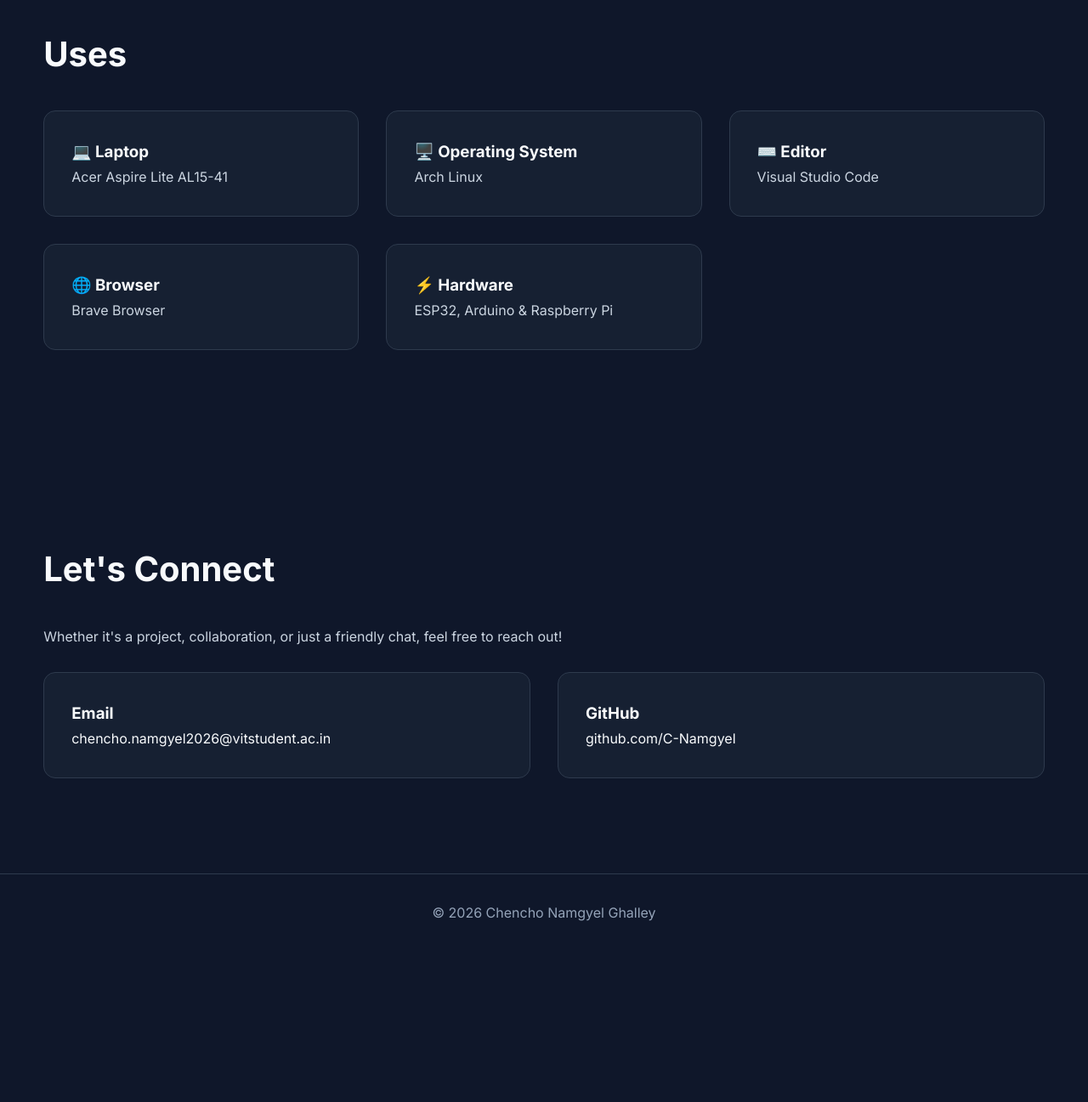
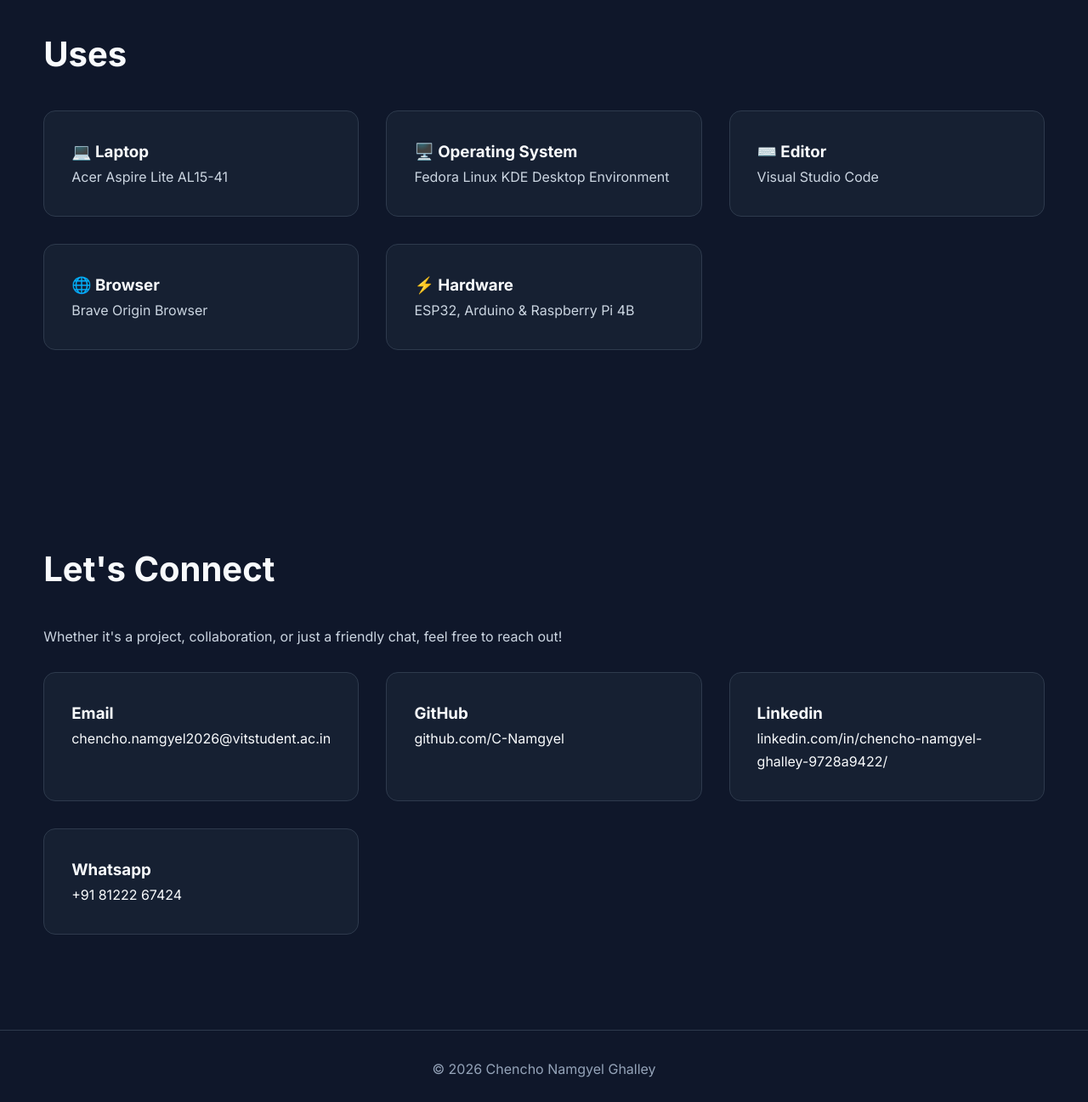
Before and after one commit to C-Namgyel/XRaiga, a plain HTML site: page Frontend/www/index.html in a window 1280 px wide. Shown: the part 3142-4439 px from the top of the page at 85% size. Before the commit the page ends 4262 px from the top, so only its background shows below. Drawn offline with Linux system fonts and the light colour scheme.

Commit message:
Changed the distro i use, and added additional contacts

```diff
--- a/Frontend/www/index.html
+++ b/Frontend/www/index.html
@@ -166,7 +166,7 @@
                 </div>
                 <div class="card">
                     <h3>🖥️ Operating System</h3>
-                    <p>Arch Linux</p>
+                    <p>Fedora Linux KDE Desktop Environment</p>
                 </div>
                 <div class="card">
                     <h3>⌨️ Editor</h3>
@@ -174,11 +174,11 @@
                 </div>
                 <div class="card">
                     <h3>🌐 Browser</h3>
-                    <p>Brave Browser</p>
+                    <p>Brave Origin Browser</p>
                 </div>
                 <div class="card">
                     <h3>⚡ Hardware</h3>
-                    <p>ESP32, Arduino & Raspberry Pi</p>
+                    <p>ESP32, Arduino & Raspberry Pi 4B</p>
                 </div>
             </div>
         </div>
@@ -204,6 +204,14 @@
                     <h3>GitHub</h3>
                     <a href="https://github.com/C-Namgyel" target="_blank">github.com/C-Namgyel</a>
                 </div>
+                <div class="card">
+                    <h3>Linkedin</h3>
+                    <a href="https://www.linkedin.com/in/chencho-namgyel-ghalley-9728a9422/" target="_blank">linkedin.com/in/chencho-namgyel-ghalley-9728a9422/</a>
+                </div>
+                <div class="card">
+                    <h3>Whatsapp</h3>
+                    <a href="https://wa.me/918122267424" target="_blank">+91 81222 67424</a>
+                </div>
             </div>
         </div>
     </section>
```
